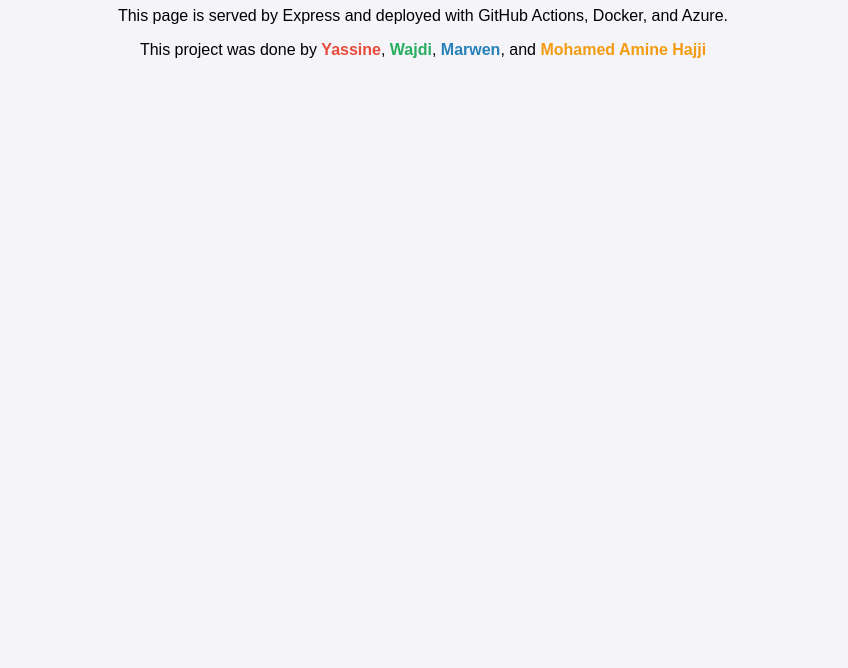
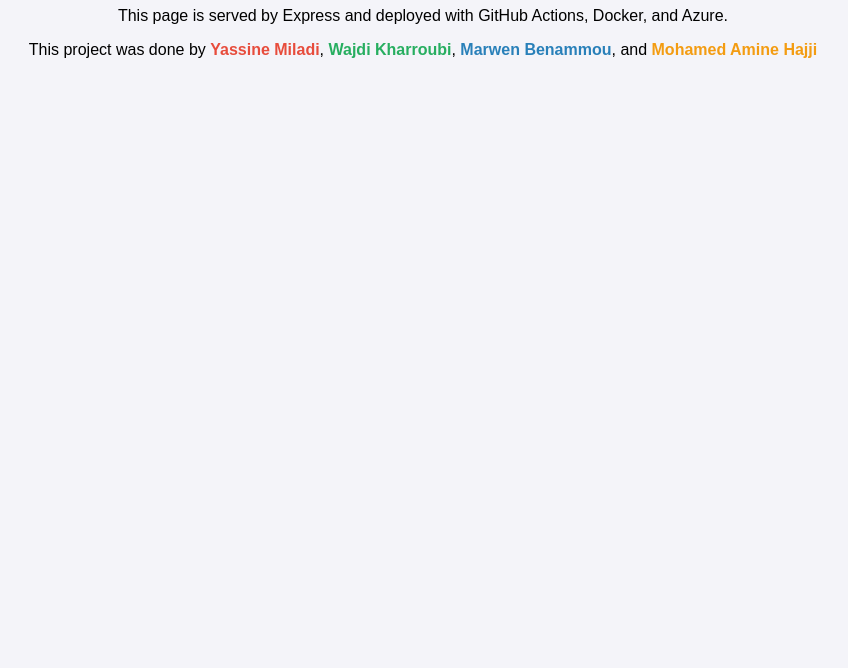
Before and after one commit to amine-a11/simple-web-app, a website: page public/index.html in a window 1280 px wide. Shown: the part 132-800 px from the top of the page, without its empty margins (217-1065 px from the left). Drawn offline with Linux system fonts and the light colour scheme.

Commit message:
update contributor names in index.html

```diff
--- a/public/index.html
+++ b/public/index.html
@@ -20,9 +20,9 @@
   <p>This page is served by Express and deployed with GitHub Actions, Docker, and Azure.</p>
 <p>
   This project was done by
-  <span style="color: #e74c3c; font-weight: bold;">Yassine</span>,
-  <span style="color: #27ae60; font-weight: bold;">Wajdi</span>,
-  <span style="color: #2980b9; font-weight: bold;">Marwen</span>, and
+  <span style="color: #e74c3c; font-weight: bold;">Yassine Miladi</span>,
+  <span style="color: #27ae60; font-weight: bold;">Wajdi Kharroubi</span>,
+  <span style="color: #2980b9; font-weight: bold;">Marwen Benammou</span>, and
   <span style="color: #f39c12; font-weight: bold;">Mohamed Amine Hajji</span>
 </p>
 </body>
```
